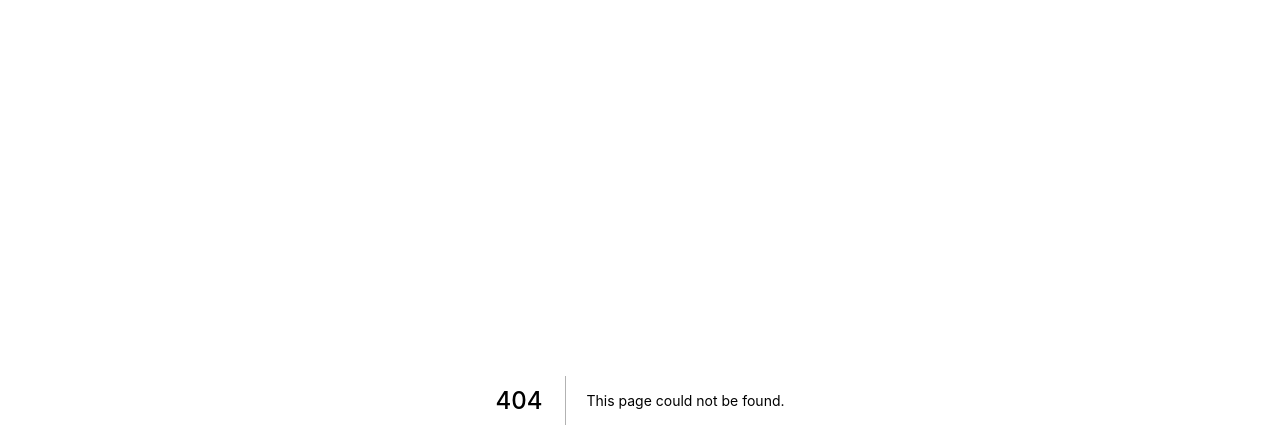
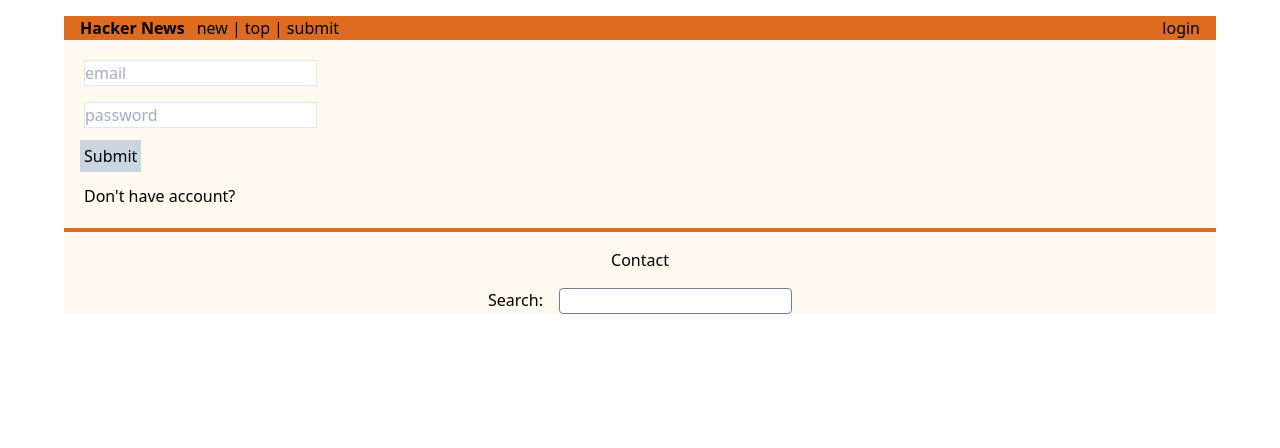
Before and after one commit to ahmad-reza619/hackernews-clone, a Next.js app: page /login in a window 1280 px wide. Before the commit this address had no page. Shown: the top 448 px of the page. Built offline with nearby package versions, Linux system fonts and the light colour scheme.

Commit message:
create login page

```diff
--- /dev/null
+++ b/pages/login.js
@@ -0,0 +1,36 @@
+import Link from 'next/link';
+
+import Layout from '../components/Layout';
+
+export default function Login() {
+  return (
+    <Layout>
+      <form>
+        <div className="p-1 m-2">
+          <input
+            type="text"
+            placeholder="email"
+            className="border"
+          />
+        </div>
+        <div className="p-1 m-2">
+          <input
+            type="password"
+            placeholder="password"
+            className="border"
+          />
+        </div>
+        <div className="m-2">
+          <button className="p-1 bg-gray-400" type="submit">
+            Submit
+          </button>
+        </div>
+        <div className="p-1 m-2">
+          <Link href="/signup">
+            <a>Don&apos;t have account?</a>
+          </Link>
+        </div>
+      </form>
+    </Layout>
+  );
+}
```
